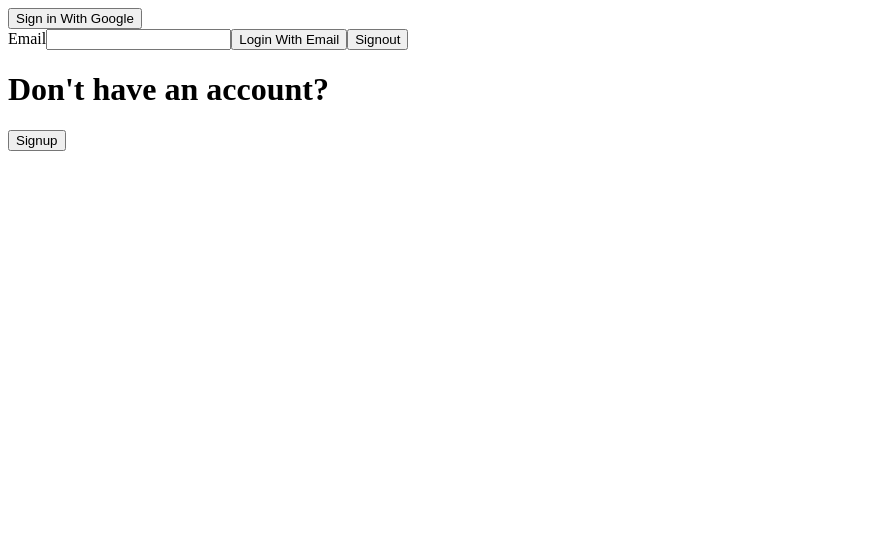
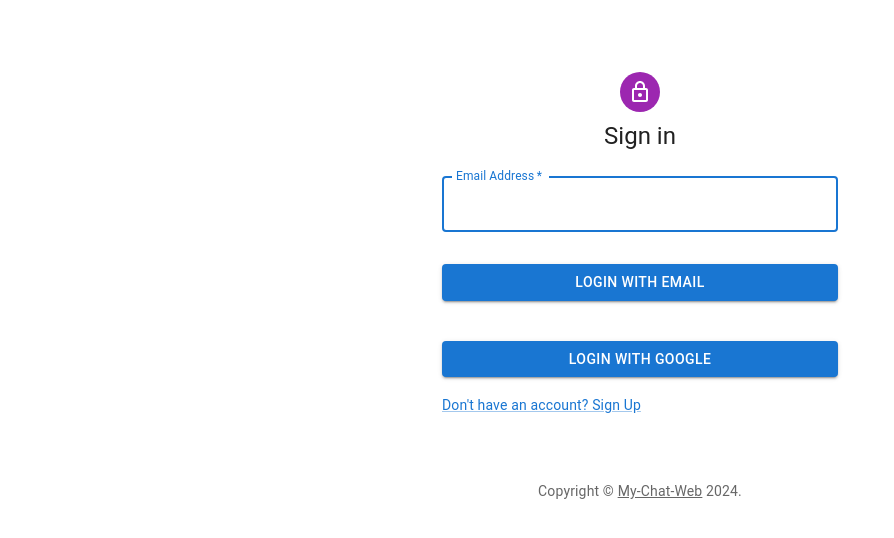
Before and after one commit to pkakar00/my-chat, a Next.js app in the folder apps/web/: page / in a window 1280 px wide. Shown: the top 538 px of the page, without its empty margins (0-894 px from the left). Built offline with nearby package versions, Linux system fonts and the light colour scheme; no server answers.

Commit message:
Fixing errors-10

```diff
--- a/apps/web/app/dashboard/page.tsx
+++ b/apps/web/app/dashboard/page.tsx
@@ -109,10 +109,10 @@
   );
 
   const session = useSession();
-  if (error.error) return <h1>{error.message}</h1>;
+  if (session.status === "unauthenticated") redirect("/");
   if (session.status === "loading") return <div>Authenticating...</div>;
-  else if (session.status === "unauthenticated") {
-    redirect("/");
+  else if (error.error) {
+    return <h1>{error.message}</h1>;
   } else if (session.status === "authenticated") {
     return (
       <div className="flex">
--- a/apps/web/app/page.tsx
+++ b/apps/web/app/page.tsx
@@ -1,50 +1,130 @@
 "use client";
-import { signIn, signOut, useSession } from "next-auth/react";
-import { redirect, useRouter } from "next/navigation";
+import { signIn, useSession } from "next-auth/react";
+import { redirect } from "next/navigation";
 import { useEffect, useState } from "react";
+
+import * as React from "react";
+import Avatar from "@mui/material/Avatar";
+import Button from "@mui/material/Button";
+import CssBaseline from "@mui/material/CssBaseline";
+import TextField from "@mui/material/TextField";
+import Link from "@mui/material/Link";
+import Grid from "@mui/material/Grid";
+import Box from "@mui/material/Box";
+import LockOutlinedIcon from "@mui/icons-material/LockOutlined";
+import Typography from "@mui/material/Typography";
+import Container from "@mui/material/Container";
+import { ThemeProvider, createTheme } from "@mui/material/styles";
+
 export default function Page() {
-  const router = useRouter();
   const [input, setInput] = useState<string>("");
   const session = useSession();
   useEffect(() => {
     if (session.status === "authenticated") redirect("/dashboard");
   }, [session.status]);
+  return <SignIn input={input} setInput={setInput} />;
+}
+function Copyright(props: any) {
   return (
-    <>
-      <button onClick={() => signIn("google")}>Sign in With Google</button>
-      <br />
-      <label htmlFor="emailInput">Email</label>
-      <input
+    <Typography
+      variant="body2"
+      color="text.secondary"
+      align="center"
+      {...props}
+    >
+      {"Copyright © "}
+      <Link color="inherit" href="https://my-chat-web-eight.vercel.app/">
+        My-Chat-Web
+      </Link>{" "}
+      {new Date().getFullYear()}
+      {"."}
+    </Typography>
+  );
+}
+const defaultTheme = createTheme();
+function SignIn({
+  input,
+  setInput,
+}: {
+  input: string;
+  setInput: React.Dispatch<React.SetStateAction<string>>;
+}) {
+  const handleSubmit = () => {
+    console.log("handle sub");
+
+    signIn("email", {
+      email: input,
+      callbackUrl: process.env.NEXT_PUBLIC_WEBSITE_URL + "dashboard",
+    });
+  };
+  return (
+    <ThemeProvider theme={defaultTheme}>
+      <Container component="main" maxWidth="xs">
+        <CssBaseline />
+        <Box
+          sx={{
+            marginTop: 8,
+            display: "flex",
+            flexDirection: "column",
+            alignItems: "center",
+          }}
+        >
+          <Avatar sx={{ m: 1, bgcolor: "secondary.main" }}>
+            <LockOutlinedIcon />
+          </Avatar>
+          <Typography component="h1" variant="h5">
+            Sign in
+          </Typography>
+          <Box
+            onSubmit={(e)=>{e.preventDefault();handleSubmit()}}
+            component="form"
+            noValidate
+            sx={{ mt: 1 }}
+          >
+            <TextField
+              margin="normal"
+              required
+              fullWidth
+              id="email"
+              label="Email Address"
+              name="email"
+              autoComplete="email"
+              autoFocus
               value={input}
               onChange={(e) => {
-          setInput((x) => e.target.value);
+                setInput(() => e.target.value);
               }}
-        id="emailInput"
-        type="email"
             />
-      <button
-        onClick={() => {
-          signIn("email",{email:input,callbackUrl:"http://localhost:3000/dashboard"});
-        }}
+            <Button
+              fullWidth
+              variant="contained"
+              sx={{ mt: 3, mb: 2 }}
+              onClick={()=>{handleSubmit()}}
             >
-        Login With Email
-      </button>
-      <button
-        onClick={() => {
-          signOut();
-        }}
+              Login with email
+            </Button>
+            <Button
+              onClick={() => signIn("google")}
+              fullWidth
+              variant="contained"
+              sx={{ mt: 3, mb: 2 }}
             >
-        Signout
-      </button>
-      <br />
-      <h1>Don't have an account?</h1>
-      <button
-        onClick={() => {
-          router.push("/signup");
-        }}
+              Login with Google
+            </Button>
+            <Grid container>
+              <Grid item>
+                <Link
+                  href={process.env.NEXT_PUBLIC_WEBSITE_URL + "signup"}
+                  variant="body2"
                 >
-        Signup
-      </button>
-    </>
+                  {"Don't have an account? Sign Up"}
+                </Link>
+              </Grid>
+            </Grid>
+          </Box>
+        </Box>
+        <Copyright sx={{ mt: 8, mb: 4 }} />
+      </Container>
+    </ThemeProvider>
   );
 }
--- a/apps/web/components/Contacts.tsx
+++ b/apps/web/components/Contacts.tsx
@@ -48,7 +48,9 @@
               x.id === context?.selectedUser?.id ? "selected" : "regular"
             }
             onClick={() => {
-              context.setSelectedUser!(() => x);
+              context.setSelectedUser!(x);
+              console.log("X=");
+              console.log(x);
             }}
             style={{ border: "solid black", padding: "7px", margin: "3px" }}
           >
```
Also changed, not shown: apps/web/app/signup/page.tsx (+161 -27 lines), apps/web/components/ChatScreen.tsx (+10 -3 lines), apps/web/components/client-wrapper/FriendRequest.tsx (+13 -5 lines), apps/web/package.json (+6 -2 lines). Lines whose indentation alone changed are shown as unchanged.
